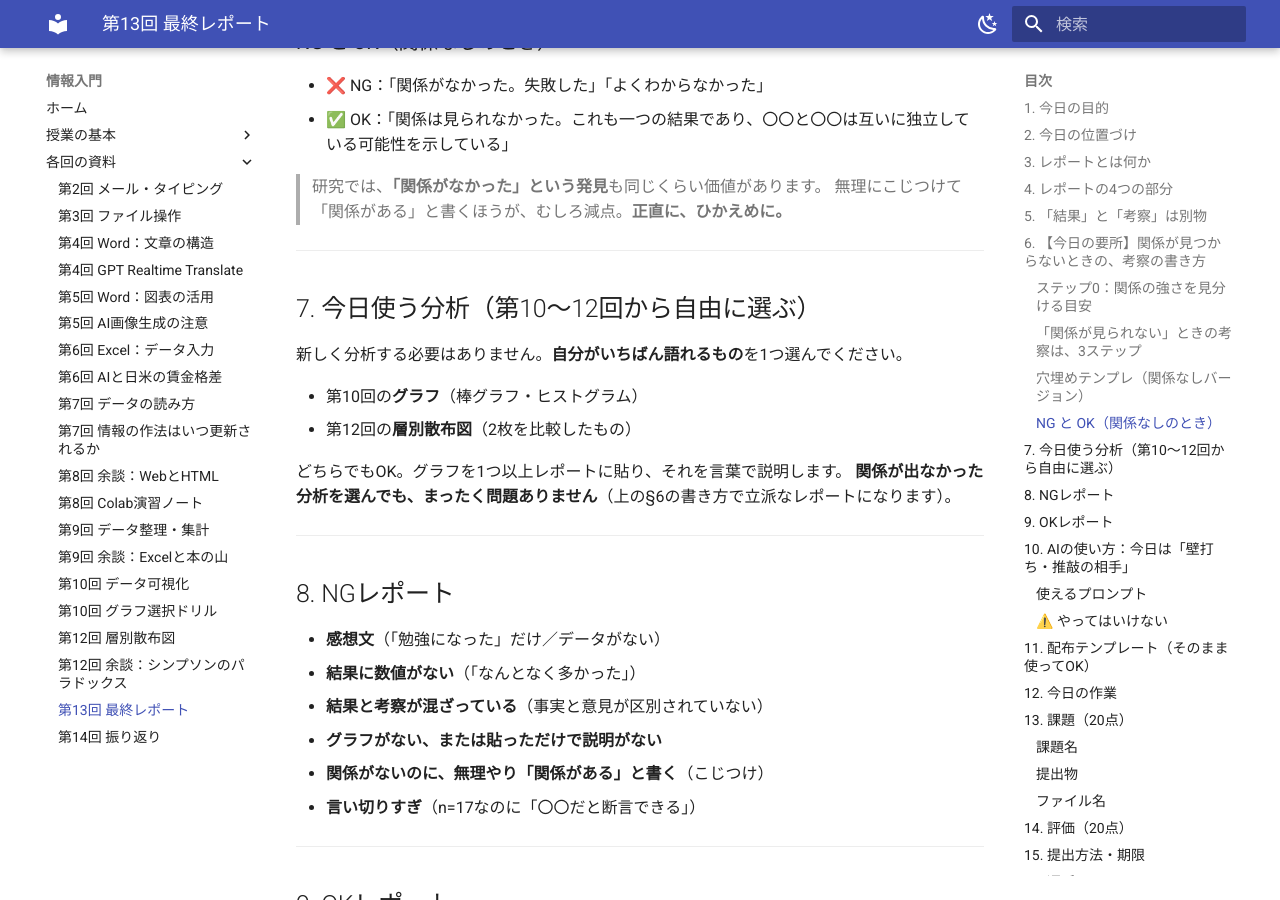
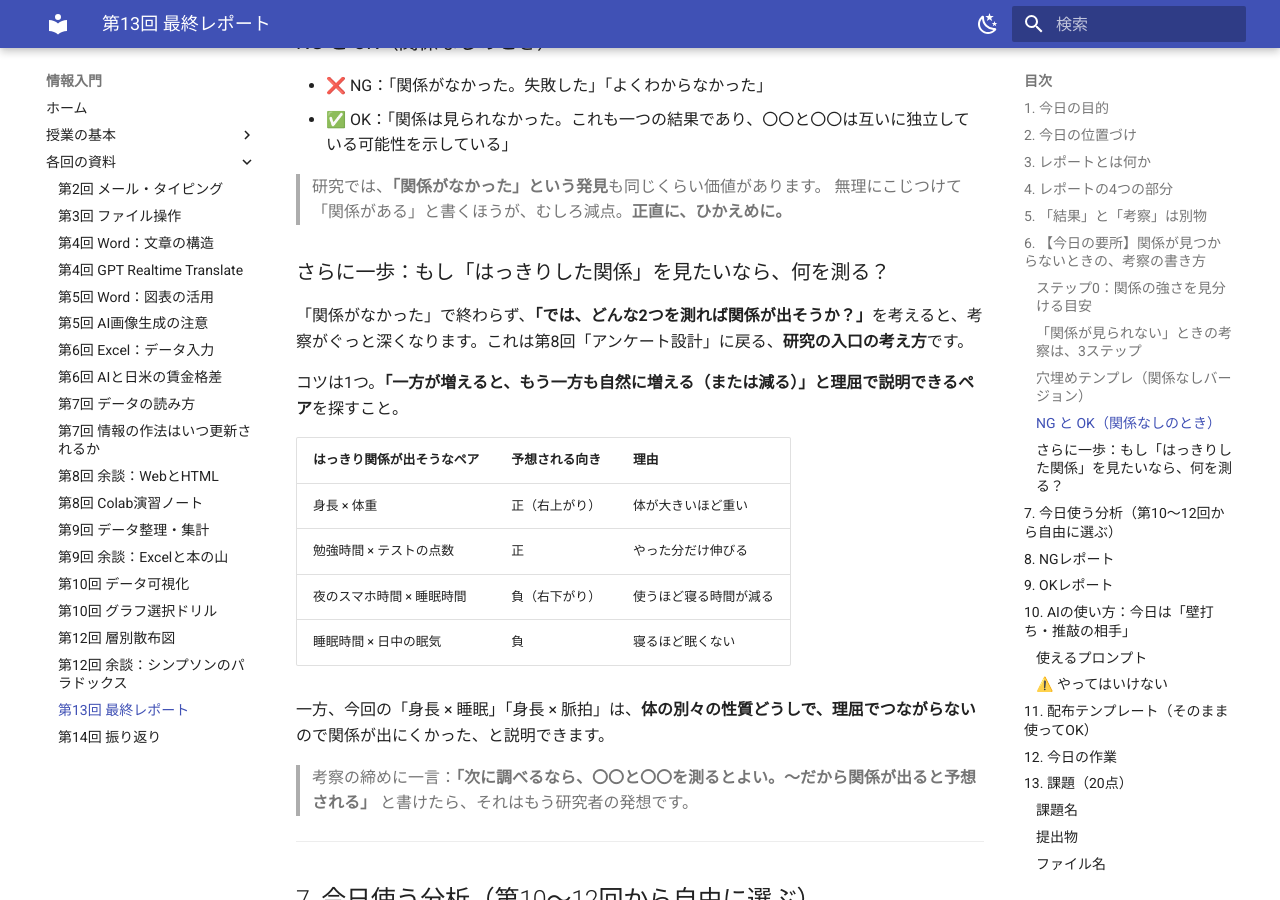
Before and after one commit to aonoa68/joho-nyumon, an MkDocs documentation site: the page built from docs/week13.md, in a window 1280 px wide and 900 px high, scrolled down 2689 px. Built offline with MkDocs 1.6.1 and Material for MkDocs 9.7.7, drawn with Linux system fonts in a browser that asks for light colours.

Commit message:
第13回：無相関の考察に「次に何を測れば関係が出そうか」の研究デザイン発想を追加
Co-Authored-By: Claude Opus 4.8 (1M context) <noreply@anthropic.com>

```diff
--- a/docs/assignments.md
+++ b/docs/assignments.md
@@ -464,6 +464,8 @@ Infoss情報倫理の「すべての」修了テストで満点
 
 **相関・関係が見られなかった場合も、「①もともと無関係／②層別すれば見えるかも／③データが少ない」の3つの可能性から考察を書けば満点。** 関係の有無は評価に関係しない（こじつけはむしろ減点）。
 
+さらに考察の締めに「次に調べるなら何と何を測れば関係が出そうか（例：夜のスマホ時間×睡眠時間）」を書けると、研究デザインの発想として高く評価する。
+
 AIは「書いてもらう」道具ではなく、**下書きを推敲・壁打ちする相手**として使う（構成と主張は自分で決め、数値は必ず自分のデータから書く）。
 
 ## 提出物
--- a/docs/week13.md
+++ b/docs/week13.md
@@ -106,6 +106,23 @@
 
 > 研究では、**「関係がなかった」という発見**も同じくらい価値があります。
 > 無理にこじつけて「関係がある」と書くほうが、むしろ減点。**正直に、ひかえめに。**
+
+### さらに一歩：もし「はっきりした関係」を見たいなら、何を測る？
+
+「関係がなかった」で終わらず、**「では、どんな2つを測れば関係が出そうか？」**を考えると、考察がぐっと深くなります。これは第8回「アンケート設計」に戻る、**研究の入口の考え方**です。
+
+コツは1つ。**「一方が増えると、もう一方も自然に増える（または減る）」と理屈で説明できるペア**を探すこと。
+
+| はっきり関係が出そうなペア | 予想される向き | 理由 |
+|---|---|---|
+| 身長 × 体重 | 正（右上がり） | 体が大きいほど重い |
+| 勉強時間 × テストの点数 | 正 | やった分だけ伸びる |
+| 夜のスマホ時間 × 睡眠時間 | 負（右下がり） | 使うほど寝る時間が減る |
+| 睡眠時間 × 日中の眠気 | 負 | 寝るほど眠くない |
+
+一方、今回の「身長 × 睡眠」「身長 × 脈拍」は、**体の別々の性質どうしで、理屈でつながらない**ので関係が出にくかった、と説明できます。
+
+> 考察の締めに一言：**「次に調べるなら、〇〇と〇〇を測るとよい。〜だから関係が出ると予想される」** と書けたら、それはもう研究者の発想です。
 
 ---
 
```
